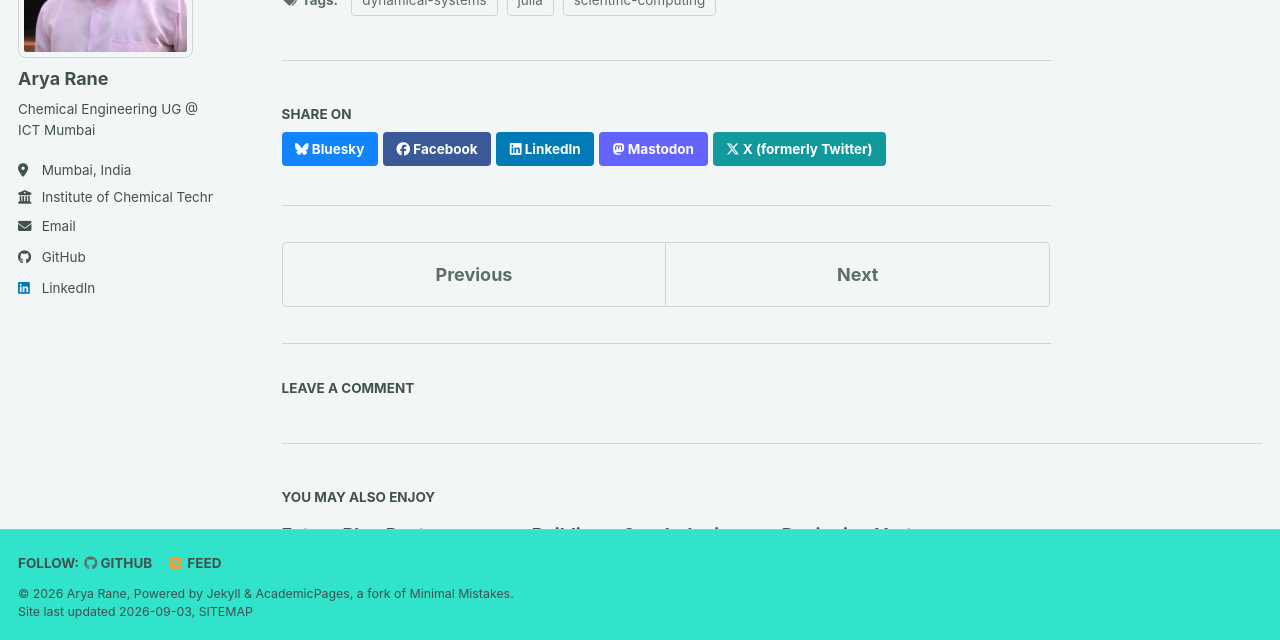
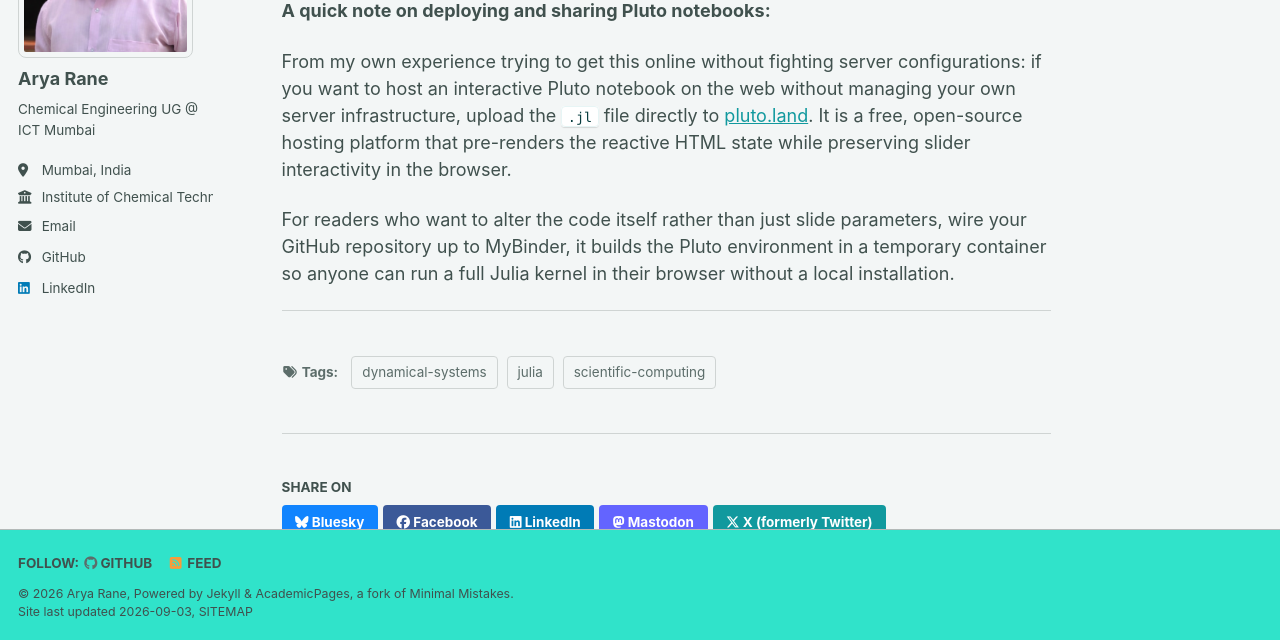
Before and after one commit to TheAnveshak/TheAnveshak.github.io, a Jekyll site: the page built from _posts/2026-09-02-logistic-map.md, in a window 1280 px wide and 900 px high, scrolled down 1256 px, cut to the strip 260-900 px from the top of the window. Built offline with Jekyll 4.4.1, drawn with Linux system fonts in a browser that asks for light colours; comment, search, counter and statistics services are not loaded; a style sheet for code colours, icons or effects is not loaded; some of the changed text lies outside the part shown.

Commit message:
Enhance logistic map post with interactive notebook links
Added links to GitHub repository and MyBinder for interactive notebook access. Included note on deploying and sharing Pluto notebooks.

```diff
--- a/_posts/2026-09-02-logistic-map.md
+++ b/_posts/2026-09-02-logistic-map.md
@@ -16,7 +16,9 @@ I built this notebook to make the iteration geometry explicit. It renders the co
 
 I wrote this in Julia using Pluto.jl rather than standard Jupyter widgets because Pluto manages cell reactivity through a dependency graph. Changing the growth parameter \\( r \\) or the initial state \\( x_0 \\) updates the recurrence relations and re-renders the trajectory deterministically, without hidden notebook state or cell execution order bugs.
 
-The embedded reactive notebook is below. Everything—from the iteration loops to the interactive sliders—runs directly inside it.
+You can find the raw `.jl` Pluto notebook alongside a standalone `.ipynb` version with pre-rendered GIF animations in the GitHub repository [here](https://github.com/TheAnveshak).
+
+The embedded reactive notebook is below. Everything -- from the iteration loops to the interactive sliders, runs directly inside it.
 [![Binder](https://mybinder.org/badge_logo.svg)](https://mybinder.org/) *(Click above to launch the live reactive Julia kernel on MyBinder. First build may take a few minutes).*
 
 <div style="width: 100%; height: 85vh; min-height: 700px; margin-top: 1.5rem; border-radius: 8px; overflow: hidden; border: 1px solid #30363d;">
@@ -29,4 +31,10 @@ The embedded reactive notebook is below. Everything—from the iteration loops t
   </iframe>
 </div>
 
+**A quick note on deploying and sharing Pluto notebooks:**
+
+From my own experience trying to get this online without fighting server configurations: if you want to host an interactive Pluto notebook on the web without managing your own server infrastructure, upload the `.jl` file directly to [pluto.land](https://pluto.land). It is a free, open-source hosting platform that pre-renders the reactive HTML state while preserving slider interactivity in the browser.
+
+For readers who want to alter the code itself rather than just slide parameters, wire your GitHub repository up to MyBinder, it builds the Pluto environment in a temporary container so anyone can run a full Julia kernel in their browser without a local installation.
+
 ---
```
